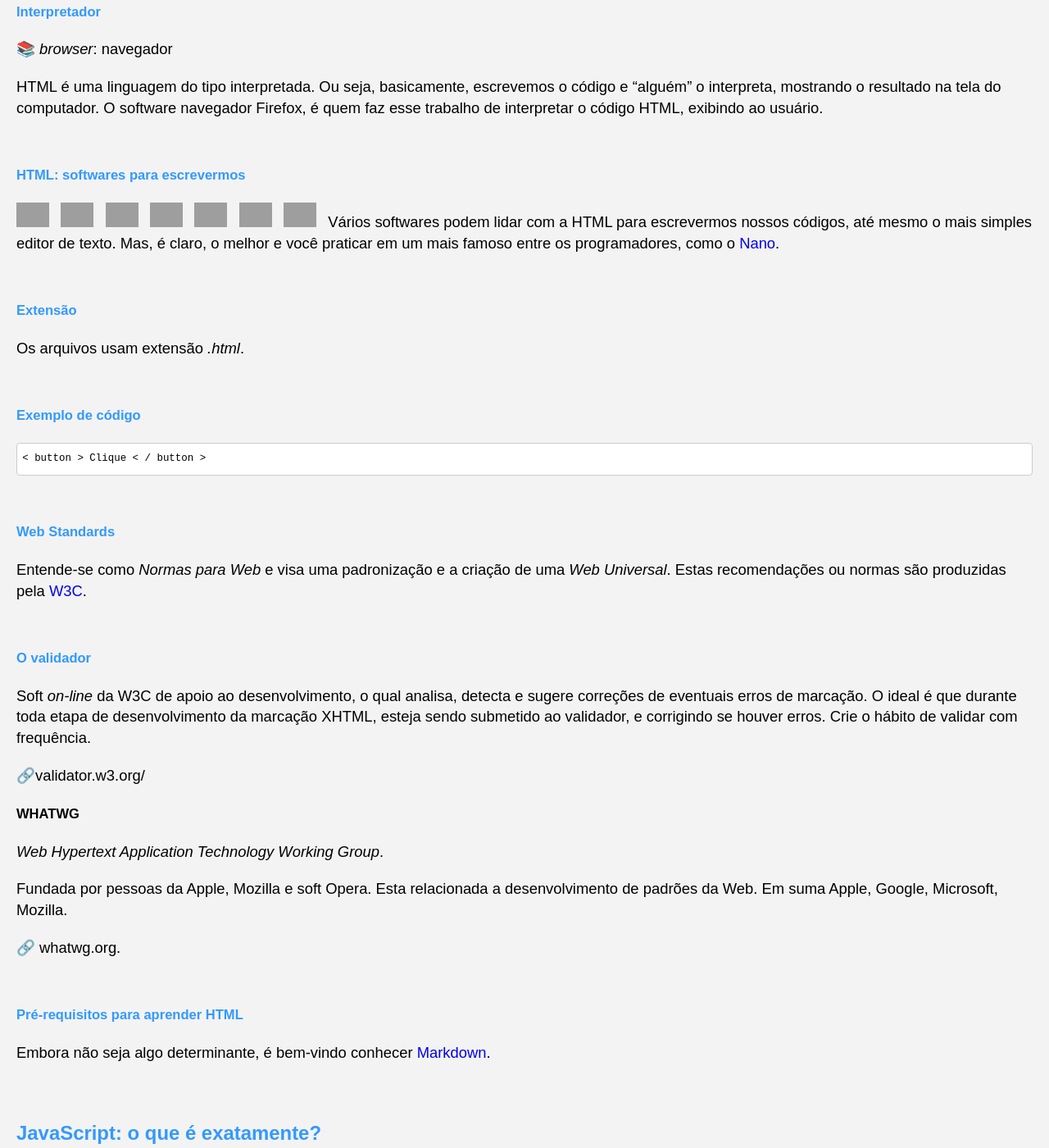
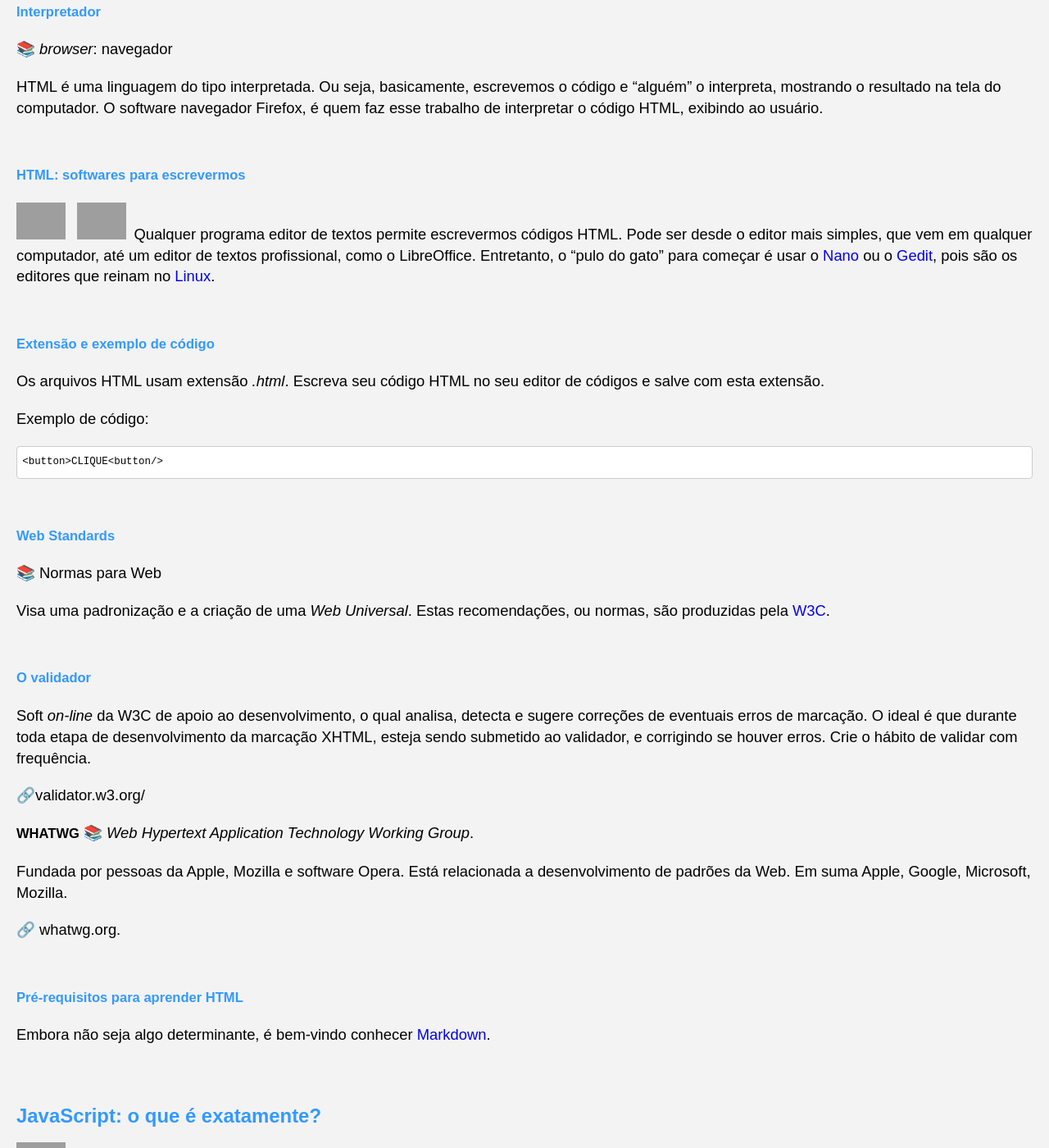
Before and after one commit to Joesynth/joesynth.github.io, a Jekyll site: the page built from _posts/2021-11-27-html-css-e-js.md, in a window 1280 px wide and 1400 px high, scrolled down 2627 px. Shown: the whole window at 82% size. Built offline with Jekyll 4.4.1, drawn with Linux system fonts in a browser that asks for light colours; grey boxes are pictures that could not be loaded.

Commit message:
Update 2021-11-27-html-css-e-js.md

```diff
--- a/_posts/2021-11-27-html-css-e-js.md
+++ b/_posts/2021-11-27-html-css-e-js.md
@@ -54,7 +54,7 @@ Brincando com esse trio de linguagens logo logo conhecerá ainda mais tecnologia
 
 ## HTML: o que é exatamente?
 
-<em>HyperText Markup Language</em>.
+*HyperText Markup Language*.
 Linguagem de Marcação de Hipertexto.
 
 ###### O Que É HTML?
@@ -68,40 +68,43 @@ HTML é uma linguagem do tipo interpretada. Ou seja, basicamente, escrevemos o c
 
 ###### HTML: softwares para escrevermos
 
-<img src="https://upload.wikimedia.org/wikipedia/commons/thumb/9/9f/Vimlogo.svg/800px-Vimlogo.svg.png" alt="Editor de texto Vim" width="40" /> <img src="https://upload.wikimedia.org/wikipedia/commons/thumb/8/8a/Gnu-nano.svg/64px-Gnu-nano.svg.png" width="40" /> <img src="https://walde.co/wp-content/uploads/2016/09/nodejs_logo.png" width="40" /> <img src="https://upload.wikimedia.org/wikipedia/commons/thumb/b/b9/Bluefish-icon.svg/64px-Bluefish-icon.svg.png" width="40" /> <img src="https://upload.wikimedia.org/wikipedia/commons/thumb/a/a0/Firefox_logo%2C_2019.svg/62px-Firefox_logo%2C_2019.svg.png" width="40" /> <img src="https://upload.wikimedia.org/wikipedia/commons/thumb/9/98/WordPress_blue_logo.svg/1024px-WordPress_blue_logo.svg.png" width="40" /> <img src="https://upload.wikimedia.org/wikipedia/commons/thumb/f/fd/Microsoft_Office_Word_%282019%E2%80%93present%29.svg/69px-Microsoft_Office_Word_%282019%E2%80%93present%29.svg.png" width="40" /> Vários softwares podem lidar com a HTML para escrevermos nossos códigos, até mesmo o mais simples editor de texto. Mas, é claro, o melhor e você praticar em um mais famoso entre os programadores, como o [Nano](/nano-editor-de-codigos).
-
-###### Extensão
-
-Os arquivos usam extensão <em>.html</em>.
-
-###### Exemplo de código
+<img src="https://upload.wikimedia.org/wikipedia/commons/thumb/c/ca/Gedit-logo-clean.svg/1280px-Gedit-logo-clean.svg.png" width="60" /> <img src="https://upload.wikimedia.org/wikipedia/commons/thumb/8/8a/Gnu-nano.svg/250px-Gnu-nano.svg.png" width="60" />Qualquer programa editor de textos permite escrevermos códigos HTML. Pode ser desde o editor mais simples, que vem em qualquer computador, até um editor de textos profissional, como o LibreOffice. Entretanto, o "pulo do gato" para começar é usar o [Nano](/nano-editor-de-codigos) ou o [Gedit](/gedit), pois são os editores que reinam no [Linux](/linux).
 
 
-    < button > Clique < / button >
+###### Extensão e exemplo de código
+
+Os arquivos HTML usam extensão *.html*. Escreva seu código HTML no seu editor de códigos e salve com esta extensão.
+
+Exemplo de código:
+
+    <button>CLIQUE<button/>
+
 
 
 ###### Web Standards
-Entende-se como <em>Normas para Web </em> e visa uma padronização e a criação de uma <em>Web Universal</em>. Estas recomendações ou normas são produzidas pela <a href="https://joesynth.wordpress.com/2021/10/31/internet-tem-dono/">W3C</a>.
+📚️ Normas para Web
+
+Visa uma padronização e a criação de uma *Web Universal*. Estas recomendações, ou normas, são produzidas pela [W3C](/internet-tem-dono).
 
 ###### O validador
-Soft <em>on-line</em> da W3C de apoio ao desenvolvimento, o qual analisa, detecta e sugere correções de eventuais erros de marcação. O ideal é que durante toda etapa de desenvolvimento da marcação XHTML, esteja sendo submetido ao validador, e corrigindo se houver erros. Crie o hábito de validar com frequência.
+Soft *on-line* da W3C de apoio ao desenvolvimento, o qual analisa, detecta e sugere correções de eventuais erros de marcação. O ideal é que durante toda etapa de desenvolvimento da marcação XHTML, esteja sendo submetido ao validador, e corrigindo se houver erros. Crie o hábito de validar com frequência.
 
 🔗️validator.w3.org/
 
 **WHATWG**
+📚️ *Web Hypertext Application Technology Working Group*.
 
-<em>Web Hypertext Application Technology Working Group</em>.
-
-Fundada por pessoas da Apple, Mozilla e soft Opera. Esta relacionada a desenvolvimento de padrões da Web. Em suma Apple, Google, Microsoft, Mozilla.
+Fundada por pessoas da Apple, Mozilla e software Opera. Está relacionada a desenvolvimento de padrões da Web. Em suma Apple, Google, Microsoft, Mozilla.
 
 🔗️ whatwg.org.
 
 ###### Pré-requisitos para aprender HTML
-Embora não seja algo determinante, é bem-vindo conhecer <a href="https://joesynth.wordpress.com/2021/11/27/tutorial-de-markdown/">Markdown</a>.
+
+Embora não seja algo determinante, é bem-vindo conhecer [Markdown](/programacao-7-saberes-importantes).
 
 ## JavaScript: o que é exatamente?
 
-<img src="https://w1.pngwing.com/pngs/951/574/png-transparent-react-logo-javascript-redux-vuejs-angular-angularjs-expressjs-front-and-back-ends.png" width="60" /> **JavaScript**, ou JS para os íntimos, é uma linguagem para construir páginas <em>web</em>. Essa tecnologia permite maior interatividade entre os documentos <em>web</em> construídos e os internautas.
+<img src="https://w1.pngwing.com/pngs/951/574/png-transparent-react-logo-javascript-redux-vuejs-angular-angularjs-expressjs-front-and-back-ends.png" width="60" /> **JavaScript**, ou JS para os íntimos, é uma linguagem para construir páginas *web*. Essa tecnologia permite maior interatividade entre os documentos *web* construídos e os internautas.
 
 🇺🇸 JavaScript, 1995.
 🔗️ ecma-international.org. (versões; hoje quem mantém, define evoluções).
@@ -114,15 +117,15 @@ Embora não seja algo determinante, é bem-vindo conhecer <a href="https://joesy
 ###### Tipo de Linguagem
 
 Interpretada e orientada a objetos.
-Lembrando, interpretada significa que a linguagem é <em>client-side</em>; ou seja, é executada no lado do cliente, portanto no computador do próprio usuário, precisamente no <a href="https://joesynth.wordpress.com/2021/11/28/navegadores-para-internet/">navegador</a> (<em>browser</em>).
+Lembrando, interpretada significa que a linguagem é *client-side*; ou seja, é executada no lado do cliente, portanto no computador do próprio usuário, precisamente no <a href="https://joesynth.wordpress.com/2021/11/28/navegadores-para-internet/">navegador</a> (*browser*).
 
 <h6>Software Editor</h6>
 
-<img src="https://upload.wikimedia.org/wikipedia/en/thumb/2/2a/Notepad.png/64px-Notepad.png" width="40" /> Pode ser um Editor de Texto simples, IDE, console do <em>browser</em> (Firefox, por exemplo) ou em um ambiente chamado Node.js.
+<img src="https://upload.wikimedia.org/wikipedia/en/thumb/2/2a/Notepad.png/64px-Notepad.png" width="40" /> Pode ser um Editor de Texto simples, IDE, console do *browser* (Firefox, por exemplo) ou em um ambiente chamado Node.js.
 
 ###### O navegador (browser)
 <img src="https://upload.wikimedia.org/wikipedia/commons/thumb/a/a0/Firefox_logo%2C_2019.svg/62px-Firefox_logo%2C_2019.svg.png" width="40" />
-A função do navegador é interpretar o JavaScript, ou seja, não precisa compilar. Oferecer ao JavaScript referências aos elementos presentes no <em>browser</em>. Se na página há uma imagem, é preciso que o JavaScript consiga acessá-la. Ele só consegue fazer isso com o auxílio do <em>browser</em>.
+A função do navegador é interpretar o JavaScript, ou seja, não precisa compilar. Oferecer ao JavaScript referências aos elementos presentes no *browser*. Se na página há uma imagem, é preciso que o JavaScript consiga acessá-la. Ele só consegue fazer isso com o auxílio do *browser*.
 
 ###### Aplicação
 Na verdade, atualmente, a JS vai bem além de lidar com a web e é possível construirmos apllicativos.
@@ -150,7 +153,7 @@ Programador, ele tem seu nome associado à linguagem JavaScript, ao <span class=
 <img src="https://upload.wikimedia.org/wikipedia/commons/thumb/f/f8/Tim_Berners-Lee.jpg/220px-Tim_Berners-Lee.jpg" width="120" /> 🇬🇧 Tim Berners Lee, nos anos 90, foi o desenvolvedor da linguagem HTML.
 Em 1990 Tim B. Lee criou o protótipo de um navegador para rodar em computador NeXT. O navegador foi chamado WorldWideWeb e depois Nexus, para não confundir com a World Wide Web. Ele usou HTML e HTTP já nesta época.
 
-Tim B. Lee fez a primeira comunicação bem sucedida entre cliente <em>http</em> (ou seja, o navegador) e o servidor, através da internet.
+Tim B. Lee fez a primeira comunicação bem sucedida entre cliente *http* (ou seja, o navegador) e o servidor, através da internet.
 
 ###### 🇺🇲️ W3C
 Tim B. Lee também fundou o W3C, que visa manter padrões e o desenvolvimento da web.
```
